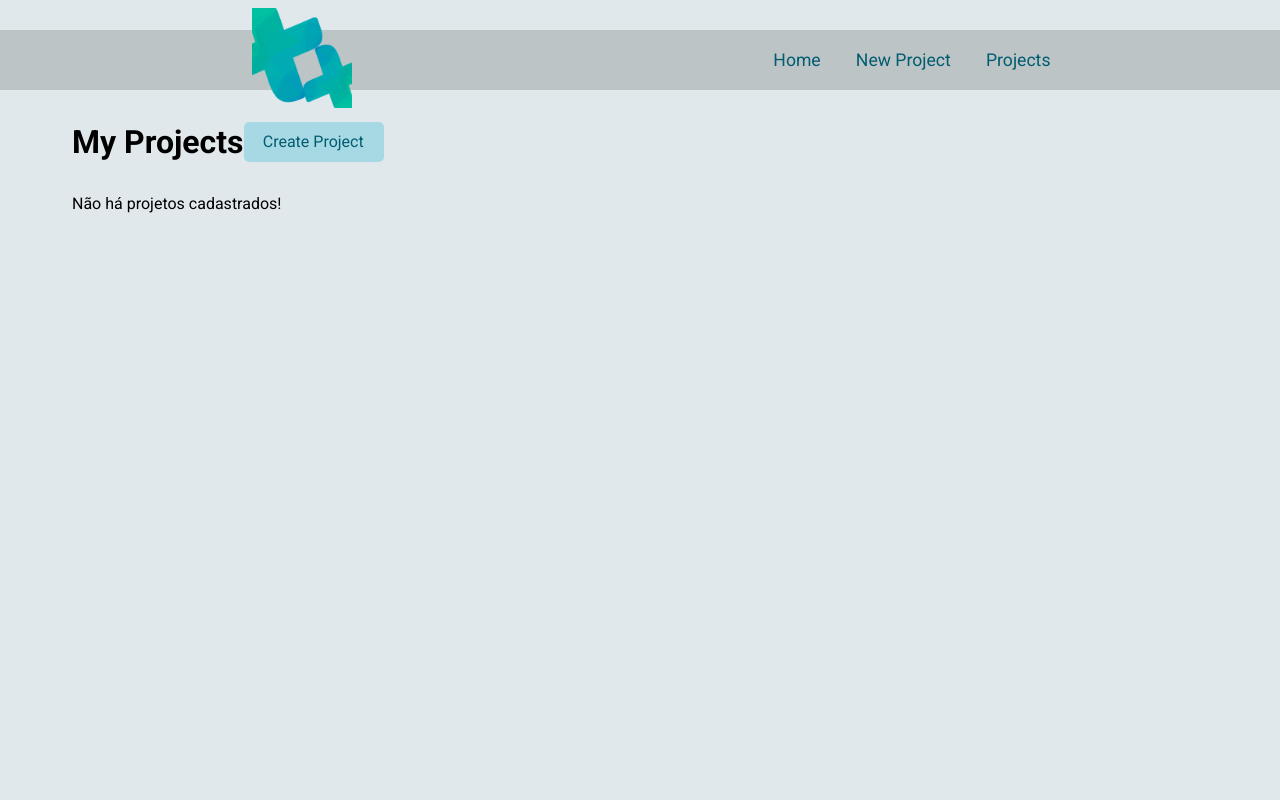
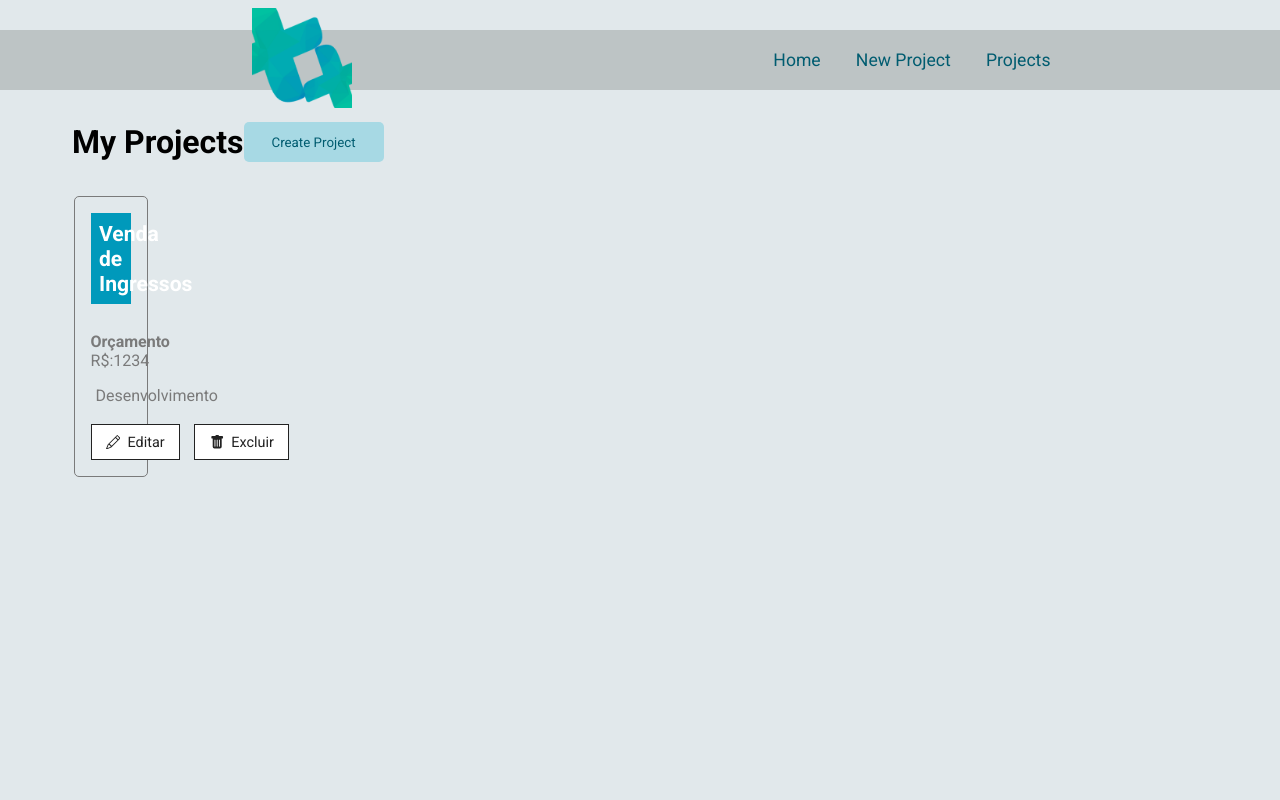
Before and after one commit to PhilipeAnderson/projects_manager, a React (Create React App) app: page /projects in a window 1280 px wide. Shown: the top 800 px of the page. Built offline with nearby package versions, Linux system fonts and the light colour scheme; data requests are answered from the project's data file.

Commit message:
Styled Components Link Buttom ready

```diff
--- a/db.json
+++ b/db.json
@@ -1,5 +1,17 @@
 {
-  "projects": [],
+  "projects": [
+    {
+      "name": "Venda de Ingressos",
+      "budget": "1234",
+      "category": {
+        "id": "2",
+        "name": "Desenvolvimento"
+      },
+      "cost": 0,
+      "services": [],
+      "id": 1
+    }
+  ],
   "categories": [
     {
       "id": 1,
--- a/src/components/Button/Button.js
+++ b/src/components/Button/Button.js
@@ -1,11 +1,13 @@
 import { Link } from 'react-router-dom';
-import styles from './Button.module.css';
+import { ButtonStyles } from './styles.js';
 
 
 export function Button({ to, name }) {
 	return (
-		<Link className={styles.button} to={to}>
-			{ name }
-		</Link>
+		<ButtonStyles>
+			<Link to={to}>
+				{name}
+			</Link>
+		</ButtonStyles>
 	)
 }
--- a/src/components/Button/Button.module.css
+++ /dev/null
@@ -1,17 +0,0 @@
-.button{
-    width: 140px;
-    height: 40px;
-    border: none;
-    border-radius: 5px;
-    padding: 0.6em 1.2em;
-    text-decoration: none;
-    cursor: pointer;
-    transition: 0.7s;
-    color: var(--colorDark);
-    background-color: var(--colorLight);
-}
-
-.button:hover{
-    color: var(--colorLight);
-    background-color: var(--colorDark);
-}
--- /dev/null
+++ b/src/components/Button/styles.js
@@ -0,0 +1,27 @@
+import styled from 'styled-components';
+
+export const ButtonStyles = styled.button`
+    width: 140px;
+    height: 40px;
+    border: none;
+    border-radius: 5px;
+    padding: 1em 1.3em;
+    text-decoration: none;
+    cursor: pointer;
+    transition: 0.7s;
+    background-color: var(--colorLight);
+
+    &:hover{
+        background-color: var(--colorDark);
+    }
+
+    a {
+        text-decoration: none;
+        color: var(--colorDark);
+        padding: 10px;
+
+        &:hover {
+            color: var(--colorLight);
+        }
+    }
+`;
```
